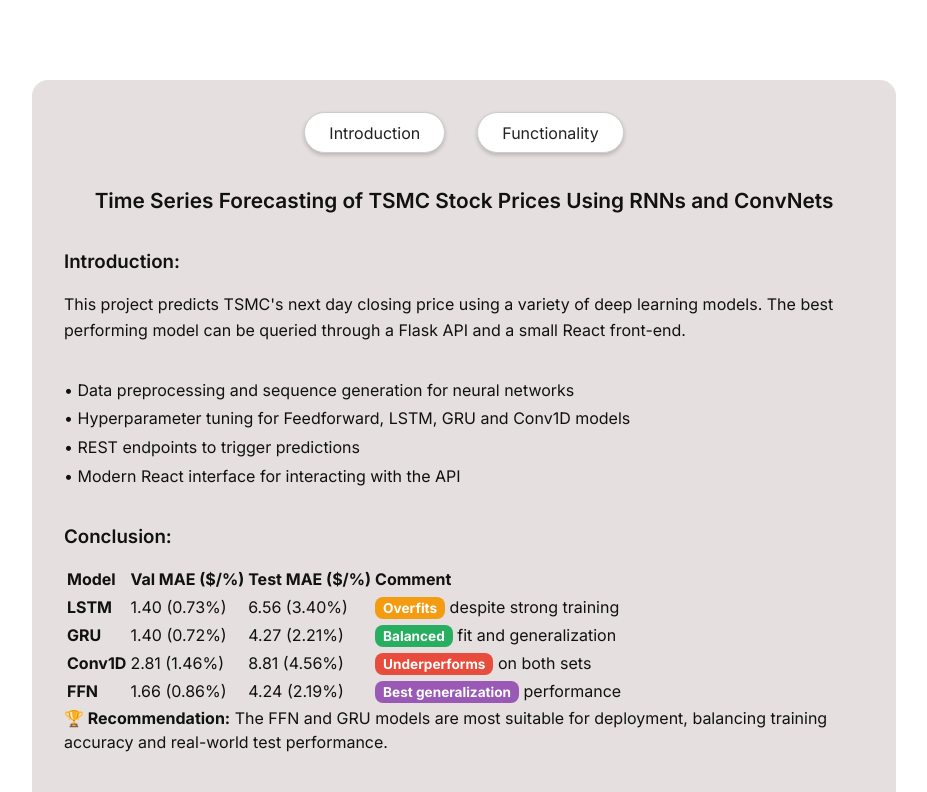
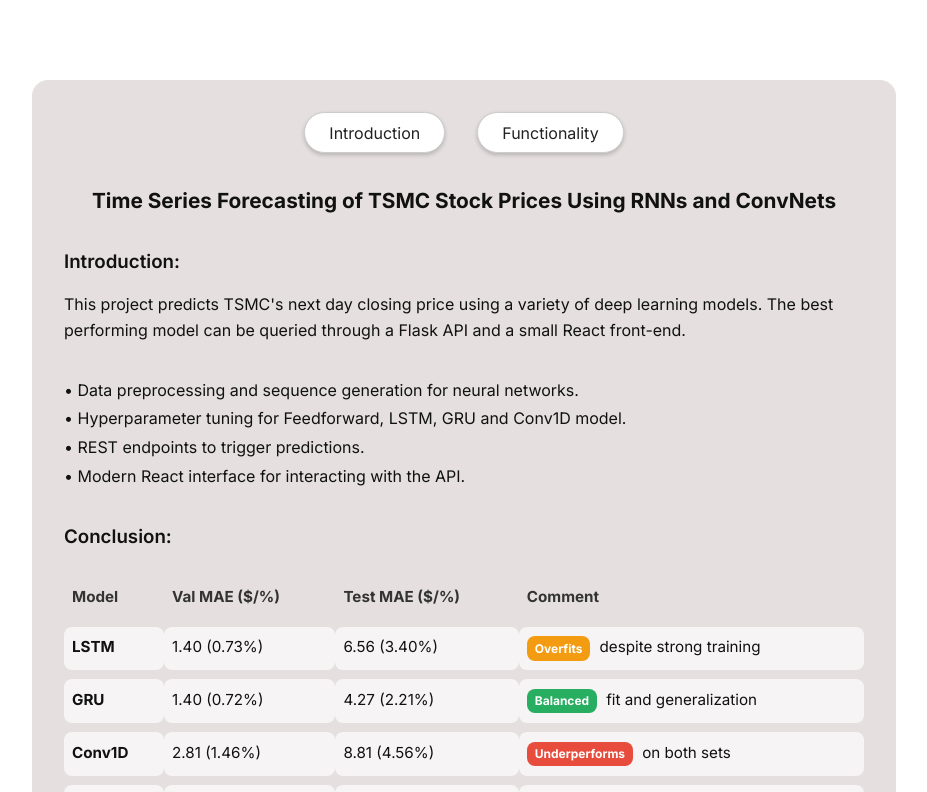
Before and after one commit to hungkaihsin/Time-Series-Forecasting-of-TSMC-Stock-Prices-Using-RNNs-and-ConvNets, a React (Vite) app in the folder frontend/: page /intro in a window 1280 px wide. Shown: the top 792 px of the page, without its empty margins (176-1103 px from the left). Built offline with nearby package versions, Linux system fonts and the light colour scheme.

Commit message:
fix: final refactor

```diff
--- a/frontend/src/pages/IntroductionPage.css
+++ b/frontend/src/pages/IntroductionPage.css
@@ -87,6 +87,68 @@
 
 .page-title {
   font-size: 1.3rem;
+  font-weight: 700;
+  margin-bottom: 2rem;
+
+}
+
+.conclusion-table {
+  width: 100%;
+  border-collapse: separate;
+  border-spacing: 0 0.6rem; /* adds vertical spacing between rows */
+  margin-top: 1rem;
+  text-align: left;
+}
+
+.conclusion-table th {
+  background-color: transparent;
+  font-size: 0.95rem;
+  padding: 0.6rem 0.5rem;
+  text-align: left;
+  color: #333;
+}
+
+.conclusion-table td {
+  background-color: #f6f4f4;
+  padding: 0.6rem 0.5rem;
+  border-radius: 0.5rem;
+  vertical-align: top;
+  font-size: 0.95rem;
+}
+
+.conclusion-table tr td:first-child {
   font-weight: 600;
-  margin-bottom: 2rem;
 }
+
+.recommendation {
+  margin-top: 1.2rem;
+  font-size: 0.95rem;
+  line-height: 1.6;
+}
+
+
+.tag {
+  padding: 0.2rem 0.5rem;
+  border-radius: 0.5rem;
+  font-size: 0.75rem;
+  font-weight: bold;
+  color: white;
+  display: inline-block;
+  margin-right: 0.3rem;
+}
+
+.tag-warning {
+  background-color: #f39c12;
+}
+
+.tag-good {
+  background-color: #27ae60;
+}
+
+.tag-bad {
+  background-color: #e74c3c;
+}
+
+.tag-best {
+  background-color: #9b59b6;
+}
--- a/frontend/src/pages/IntroductionPage.jsx
+++ b/frontend/src/pages/IntroductionPage.jsx
@@ -24,10 +24,10 @@
 
       <section className="section">
         <ul>
-          <li>• Data preprocessing and sequence generation for neural networks</li>
-          <li>• Hyperparameter tuning for Feedforward, LSTM, GRU and Conv1D models</li>
-          <li>• REST endpoints to trigger predictions</li>
-          <li>• Modern React interface for interacting with the API</li>
+          <li>• Data preprocessing and sequence generation for neural networks.</li>
+          <li>• Hyperparameter tuning for Feedforward, LSTM, GRU and Conv1D model.</li>
+          <li>• REST endpoints to trigger predictions.</li>
+          <li>• Modern React interface for interacting with the API.</li>
         </ul>
       </section>
 
@@ -70,7 +70,7 @@
           </tbody>
         </table>
         <div className="recommendation">
-          <strong>🏆 Recommendation:</strong> The FFN and GRU models are most suitable for deployment, balancing training accuracy and real-world test performance.
+          <strong>Recommendation:</strong> The FFN and GRU models are most suitable for deployment, balancing training accuracy and real-world test performance.
         </div>
       </section>
     </div>
--- a/frontend/src/pages/PredictionPage.css
+++ b/frontend/src/pages/PredictionPage.css
@@ -89,6 +89,7 @@
 .plot-section h4 {
   margin-bottom: 0.5rem;
   font-weight: 600;
+  text-align: left;
 }
 
 @keyframes fadeIn {
--- a/frontend/src/pages/PredictionPage.jsx
+++ b/frontend/src/pages/PredictionPage.jsx
@@ -43,7 +43,7 @@
       <summary>{titleMap[selectedModel]}</summary>
       <ul>
         {insights[selectedModel].map((item, idx) => (
-          <li key={idx}><strong>{item}</strong></li>
+          <li key={idx}>{item}</li>
         ))}
       </ul>
     </details>
```
